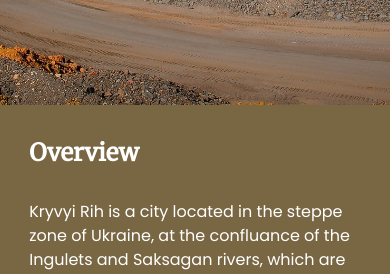
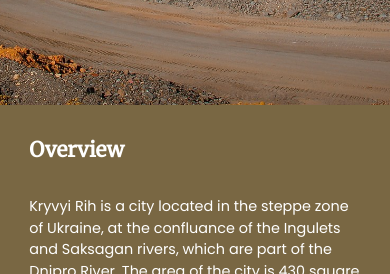
Before and after one commit to Sonicimage/kryvyi-rih, a plain HTML site: page index.html in a window 390 px wide. Shown: the part 570-844 px from the top of the page. Drawn offline with Linux system fonts and the light colour scheme.

Commit message:
more media queries

```diff
--- a/css/main.css
+++ b/css/main.css
@@ -138,7 +138,7 @@ iframe {
 
 h3 {
     font-family: 'Merriweather', serif;
-    font-size: 2rem;
+    font-size: 1.6rem;
     padding: 2rem 0;
     line-height: 1.3;
 }
@@ -272,7 +272,7 @@ ul li {
 footer {
     background-color: #33373b;
     height: auto;
-    margin: 4rem 0 0;
+    margin: 0;
 }
 
 .footer {
@@ -307,7 +307,7 @@ footer {
     }
 
     h3 {
-        font-size: 1.5rem;
+        font-size: 1.4rem;
     }
 }
 
@@ -345,6 +345,10 @@ footer {
     .gallery-2 figure {
         width: 49%;
     }
+
+    h3 {
+        font-size: 1.2rem;
+    }
 }
 
 @media only screen and  (max-width: 600px) {
@@ -365,4 +369,13 @@ footer {
         color: #fff;
         margin-top: 50px;
     }
+
+    h3 {
+        font-size: 1.3rem;
+    }
+
+    p, ol li,
+    ul li {
+        font-size: 0.9rem;
+    }
 }
```
